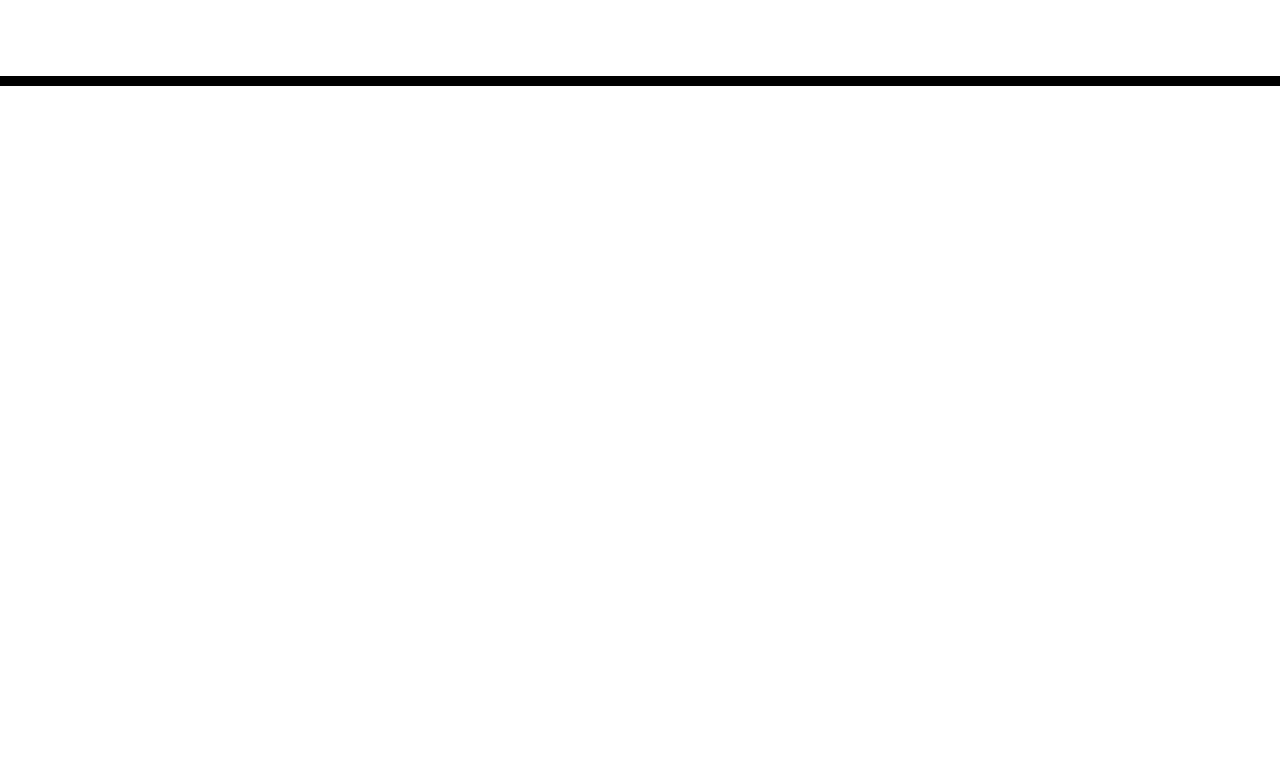
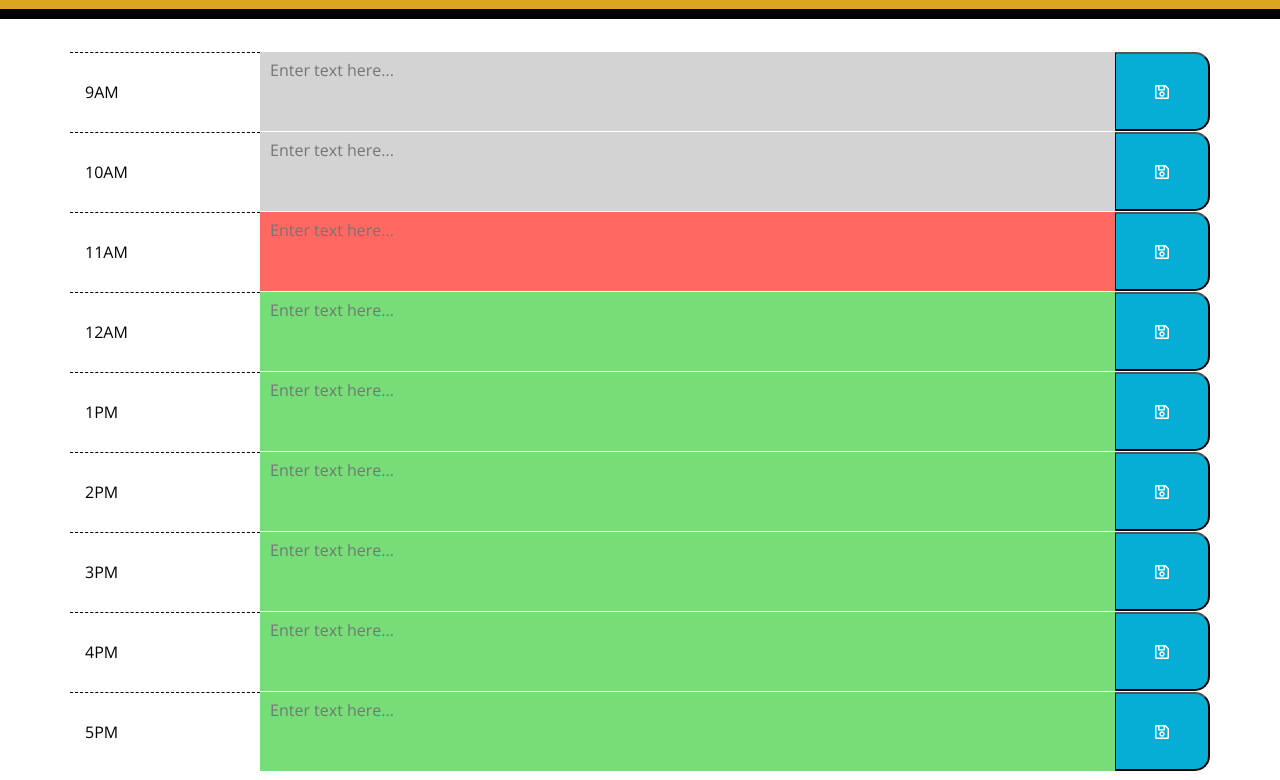
Before and after one commit to aroblesgalit/05-Work-Day-Scheduler, a plain HTML site: page index.html in a window 1280 px wide. Shown: the part 182-962 px from the top of the page. Before the commit the page ends 800 px from the top, so only its background shows below. Drawn offline with nearby package versions, Linux system fonts and the light colour scheme.

Commit message:
Finished styling html

```diff
--- a/index.html
+++ b/index.html
@@ -1,38 +1,75 @@
 <!DOCTYPE html>
 <html lang="en">
+
 <head>
   <meta charset="UTF-8" />
   <meta name="viewport" content="width=device-width, initial-scale=1.0" />
   <meta http-equiv="X-UA-Compatible" content="ie=edge" />
-    <link
-      rel="stylesheet"
-      href="https://stackpath.bootstrapcdn.com/bootstrap/4.3.1/css/bootstrap.min.css"
-    />
-    <link
-      rel="stylesheet"
-      href="https://use.fontawesome.com/releases/v5.8.1/css/all.css"
-      integrity="sha384-50oBUHEmvpQ+1lW4y57PTFmhCaXp0ML5d60M1M7uH2+nqUivzIebhndOJK28anvf"
-      crossorigin="anonymous"
-    />
-    <link
-      href="https://fonts.googleapis.com/css?family=Open+Sans&display=swap"
-      rel="stylesheet"
-    />
+  <link rel="stylesheet" href="https://stackpath.bootstrapcdn.com/bootstrap/4.3.1/css/bootstrap.min.css" />
+  <link rel="stylesheet" href="https://use.fontawesome.com/releases/v5.8.1/css/all.css"
+    integrity="sha384-50oBUHEmvpQ+1lW4y57PTFmhCaXp0ML5d60M1M7uH2+nqUivzIebhndOJK28anvf" crossorigin="anonymous" />
+  <link href="https://fonts.googleapis.com/css?family=Open+Sans&display=swap" rel="stylesheet" />
   <link rel="stylesheet" href="style.css" />
   <title>Work Day Scheduler</title>
 </head>
 
 <body>
   <header class="jumbotron">
-      <h1 class="display-3">Work Day Scheduler</h1>
+    <h1 class="display-4">Work Day Scheduler</h1>
     <p class="lead">A simple calendar app for scheduling your work day</p>
     <p id="currentDay" class="lead"></p>
   </header>
   <div class="container">
     <!-- Timeblocks go here -->
+    <div class="row time-block">
+      <div class="col-2 hour">9AM</div>
+      <div class="col-9 past"><textarea class="description" placeholder="Enter text here..."></textarea></div>
+      <button class="col-1 saveBtn"><i class="far fa-save"></i></button>
+    </div>
+    <div class="row time-block">
+      <div class="col-2 hour">10AM</div>
+      <div class="col-9 past"><textarea class="description" placeholder="Enter text here..."></textarea></div>
+      <button class="col-1 saveBtn"><i class="far fa-save"></i></button>
+    </div>
+    <div class="row time-block">
+      <div class="col-2 hour">11AM</div>
+      <div class="col-9 present"><textarea class="description" placeholder="Enter text here..."></textarea></div>
+      <button class="col-1 saveBtn"><i class="far fa-save"></i></button>
+    </div>
+    <div class="row time-block">
+      <div class="col-2 hour">12AM</div>
+      <div class="col-9 future"><textarea class="description" placeholder="Enter text here..."></textarea></div>
+      <button class="col-1 saveBtn"><i class="far fa-save"></i></button>
+    </div>
+    <div class="row time-block">
+      <div class="col-2 hour">1PM</div>
+      <div class="col-9 future"><textarea class="description" placeholder="Enter text here..."></textarea></div>
+      <button class="col-1 saveBtn"><i class="far fa-save"></i></button>
+    </div>
+    <div class="row time-block">
+      <div class="col-2 hour">2PM</div>
+      <div class="col-9 future"><textarea class="description" placeholder="Enter text here..."></textarea></div>
+      <button class="col-1 saveBtn"><i class="far fa-save"></i></button>
+    </div>
+    <div class="row time-block">
+      <div class="col-2 hour">3PM</div>
+      <div class="col-9 future"><textarea class="description" placeholder="Enter text here..."></textarea></div>
+      <button class="col-1 saveBtn"><i class="far fa-save"></i></button>
+    </div>
+    <div class="row time-block">
+      <div class="col-2 hour">4PM</div>
+      <div class="col-9 future"><textarea class="description" placeholder="Enter text here..."></textarea></div>
+      <button class="col-1 saveBtn"><i class="far fa-save"></i></button>
+    </div>
+    <div class="row time-block">
+      <div class="col-2 hour">5PM</div>
+      <div class="col-9 future"><textarea class="description" placeholder="Enter text here..."></textarea></div>
+      <button class="col-1 saveBtn"><i class="far fa-save"></i></button>
+    </div>
   </div>
 
   <script src="https://code.jquery.com/jquery-3.4.1.min.js"></script>
   <script src="https://cdnjs.cloudflare.com/ajax/libs/moment.js/2.24.0/moment.min.js"></script>
 </body>
+
 </html>
--- a/style.css
+++ b/style.css
@@ -1,24 +1,34 @@
+* {
+  box-sizing: border-box;
+  margin: 0;
+  padding: 0;
+}
+
 body {
   font-family: 'Open Sans', sans-serif;
   font-size: 16px;
   line-height: 1;
 }
 
-textarea{
+.jumbotron {
+  text-align: center;
+  background-color: goldenrod;
+  color: black;
+  border-radius: 0;
+  border-bottom: 10px solid black;
+  padding: 40px 20px;
+  font-size: 42px;
+}
+
+textarea {
   background: transparent;
   border: none;
   resize: none;
   color: #000000;
-  border-left: 1px solid black;
+  /* border-left: 1px solid black; */
   padding: 10px;
-}
-
-.jumbotron {
-  text-align: center;
-  background-color: transparent;
-  color: black;
-  border-radius: 0;
-  border-bottom: 10px solid black;
+  height: 100%;
+  width: 100%;
 }
 
 .description{
@@ -40,6 +50,9 @@ textarea{
   background-color: #ffffff;
   color: #000000;
   border-top: 1px dashed #000000;
+  display: flex;
+  align-items: center;
+  z-index: 2;
 }
 
 .past {
@@ -69,3 +82,11 @@ textarea{
   font-size: 20px;
   transition: all .3s ease-in-out;
 }
+
+.col-9 {
+  padding: 0;
+}
+
+.container {
+  margin-bottom: 60px;
+}
```
Also changed, not shown: 1 other file. Lines whose indentation alone changed are shown as unchanged.
